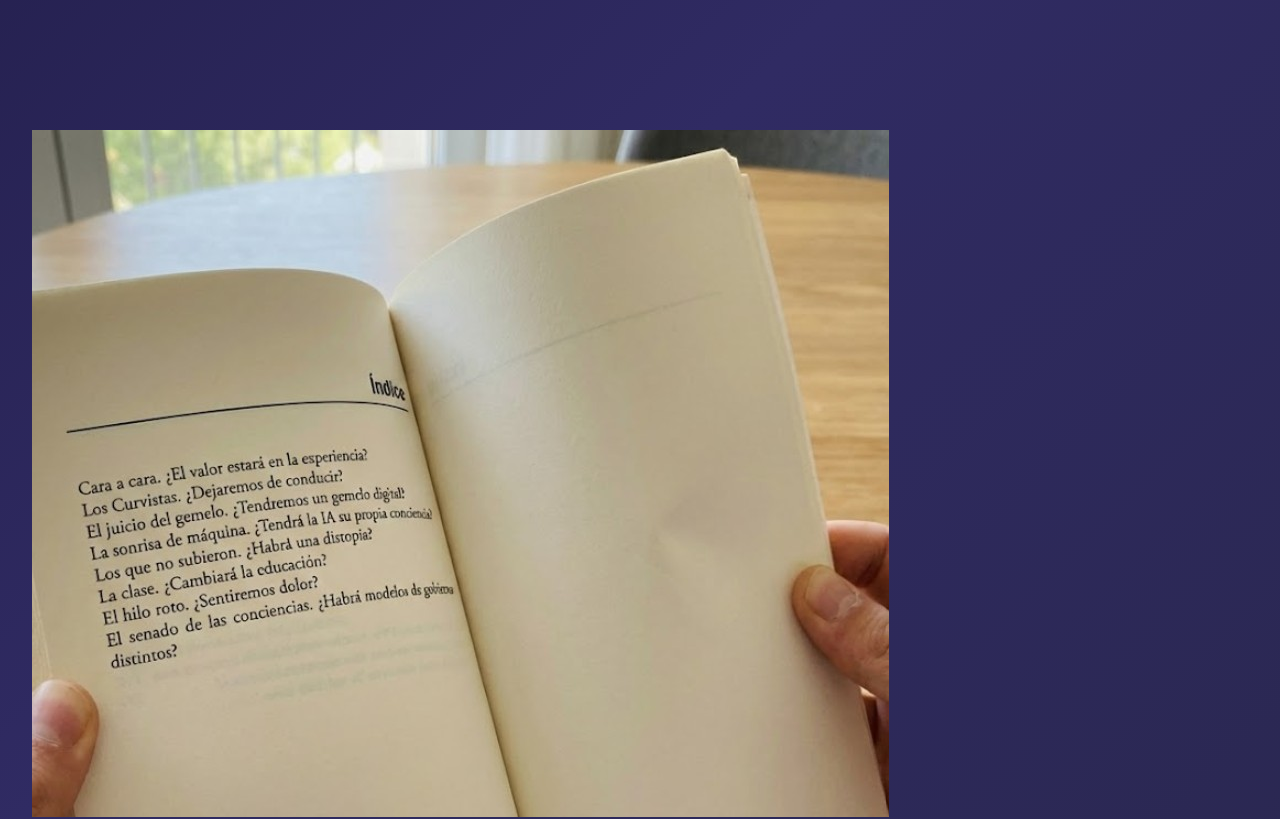
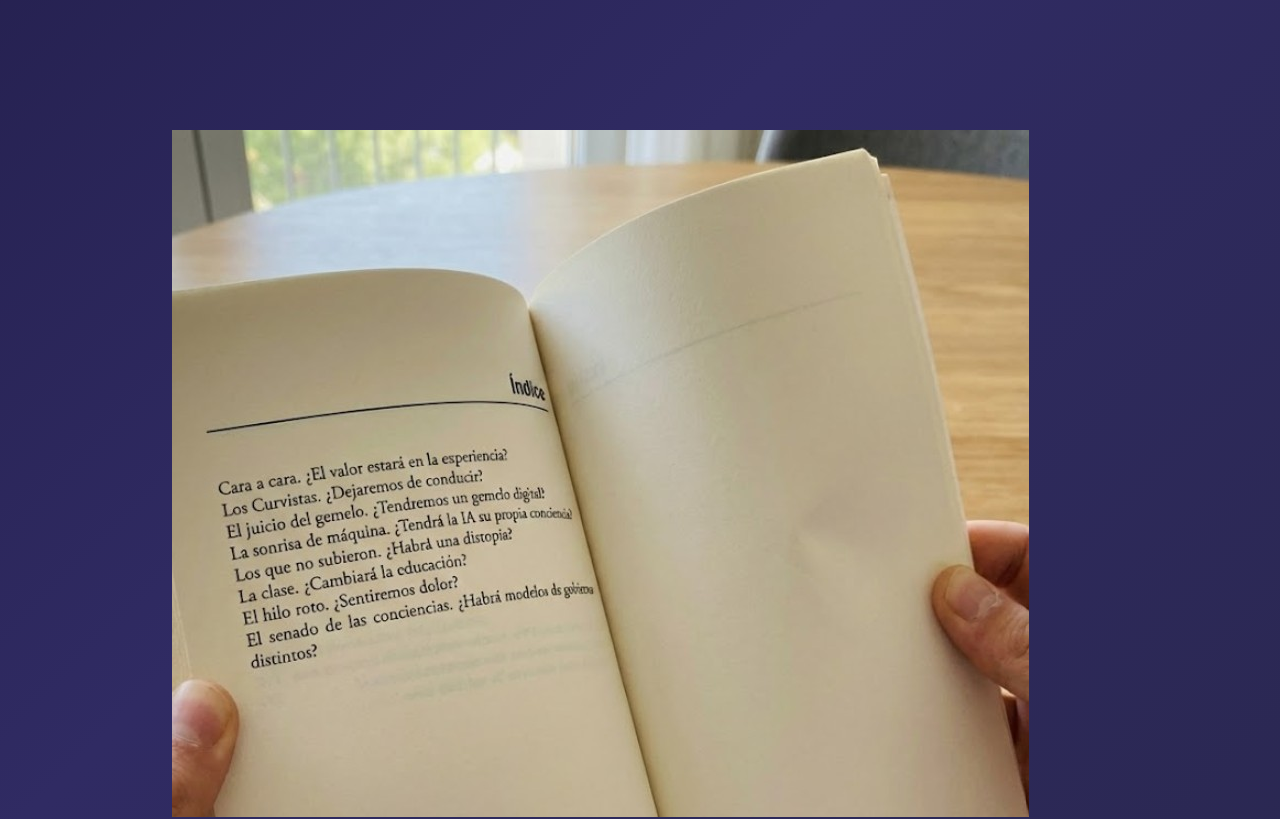
Before and after one commit to Agente8/Relatos, a plain HTML site: page index.html in a window 1280 px wide. Shown: the part 2000-2819 px from the top of the page. Drawn offline with Linux system fonts and the light colour scheme.

Commit message:
Update index.html

```diff
--- a/index.html
+++ b/index.html
@@ -349,7 +349,7 @@ Si te interesan las grietas, sí.
     </div>
 <!-- </section-->
 <section class="section preview-section">
-     <div class="hero-content">
+     <div style="max-width: 900px; margin: 0 auto;">
 
     <img
       src="assets/indice.jpg"
```
